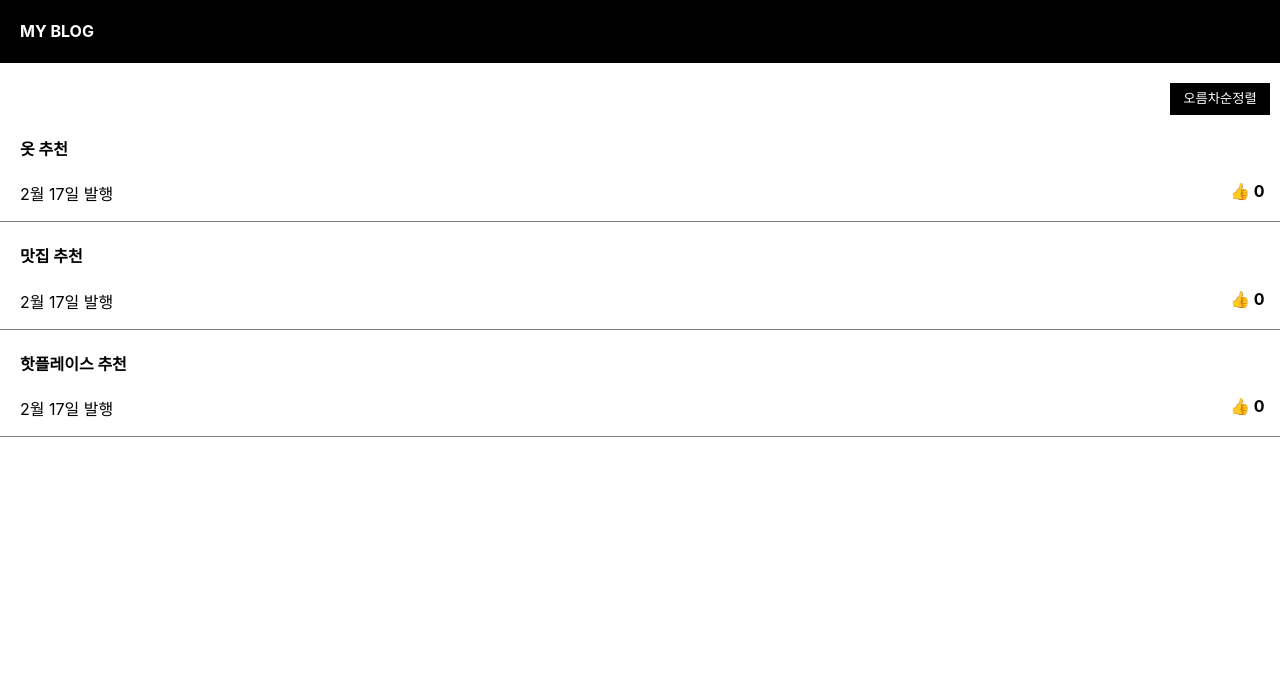
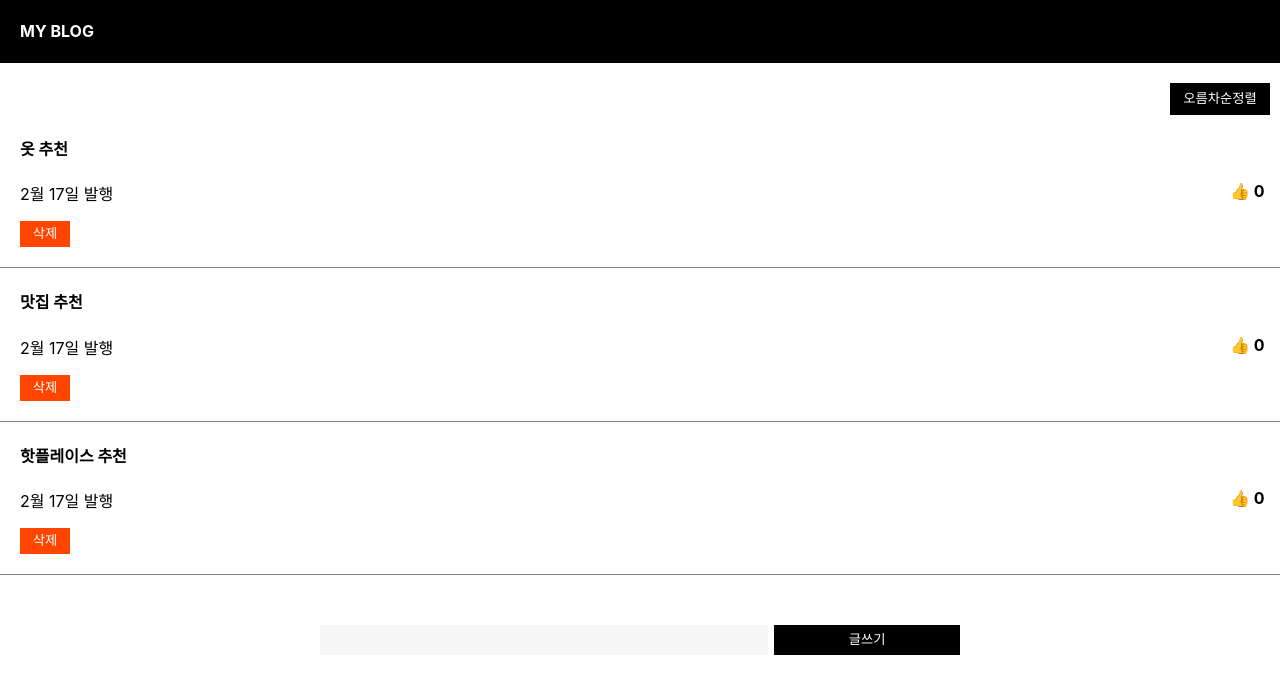
Before and after one commit to chaeeunSong/react_blog_app, a React (Create React App) app: page / in a window 1280 px wide. Shown: the top 694 px of the page. Built offline with nearby package versions, Linux system fonts and the light colour scheme.

Commit message:
블로그 글쓰기, 글삭제 기능 추가

```diff
--- a/src/App.css
+++ b/src/App.css
@@ -81,3 +81,48 @@ div{
   background: #eee;
   text-align:left;
 }
+
+.delete_btn{
+  width:50px;
+  line-height: 24px;
+  border:0;
+  background: orangered;
+  color: #fff;
+  margin-bottom: 20px;
+}
+
+.write_wrap{
+  width:50%;
+  margin:0 auto;
+  margin-top:50px;
+}
+
+.write_wrap input{
+  width:70%;
+  float:left;
+  line-height:30px;
+  margin-right:1%;
+  border:0;
+  background:#f7f7f7;
+  padding:0;
+}
+
+.write_wrap button{
+  width:29%;
+  float:left;
+  line-height:30px;
+  border:0;
+  padding:0;
+  background:#000;
+  color:#fff;
+}
+
+@media (max-width: 800px) {
+
+  .write_wrap{
+    width:90%;
+    margin:0 auto;
+    margin-top:50px;
+  }
+
+}
--- a/src/App.js
+++ b/src/App.js
@@ -9,6 +9,7 @@ function App() {
     let [modal, setModal] = useState(false);
     let [like, likePlus] = useState( [0,0,0]);
     let [modalTitle, setModalTitle] = useState(0);
+    let [input, inputChange] = useState('');
 
   return (
     <div className="App">
@@ -34,10 +35,30 @@ function App() {
                             likePlus(likeCopy)
                         }}>👍 {like[i]}</div>
                         <p>2월 17일 발행</p>
+                        <button className="delete_btn" onClick={()=>{
+                            let copy = [...title];
+                            copy.splice(i,1);
+                            titleChange(copy);
+                        }}>삭제</button>
                     </div>
                 )
             })
         }
+
+        <div className="write_wrap">
+            <input onChange={(e)=>{
+                inputChange(e.target.value);
+                console.log(input)
+            }} />
+
+            <button onClick={()=>{
+                let copy = [...title];
+                copy.unshift(input)
+                titleChange(copy)
+            }}>글쓰기</button>
+        </div>
+
+
 
         {
             modal == true ? <Modal modalTitle={modalTitle} title={modalTitle} color='#eee' titleChange={titleChange} title={title}/> : null
```
